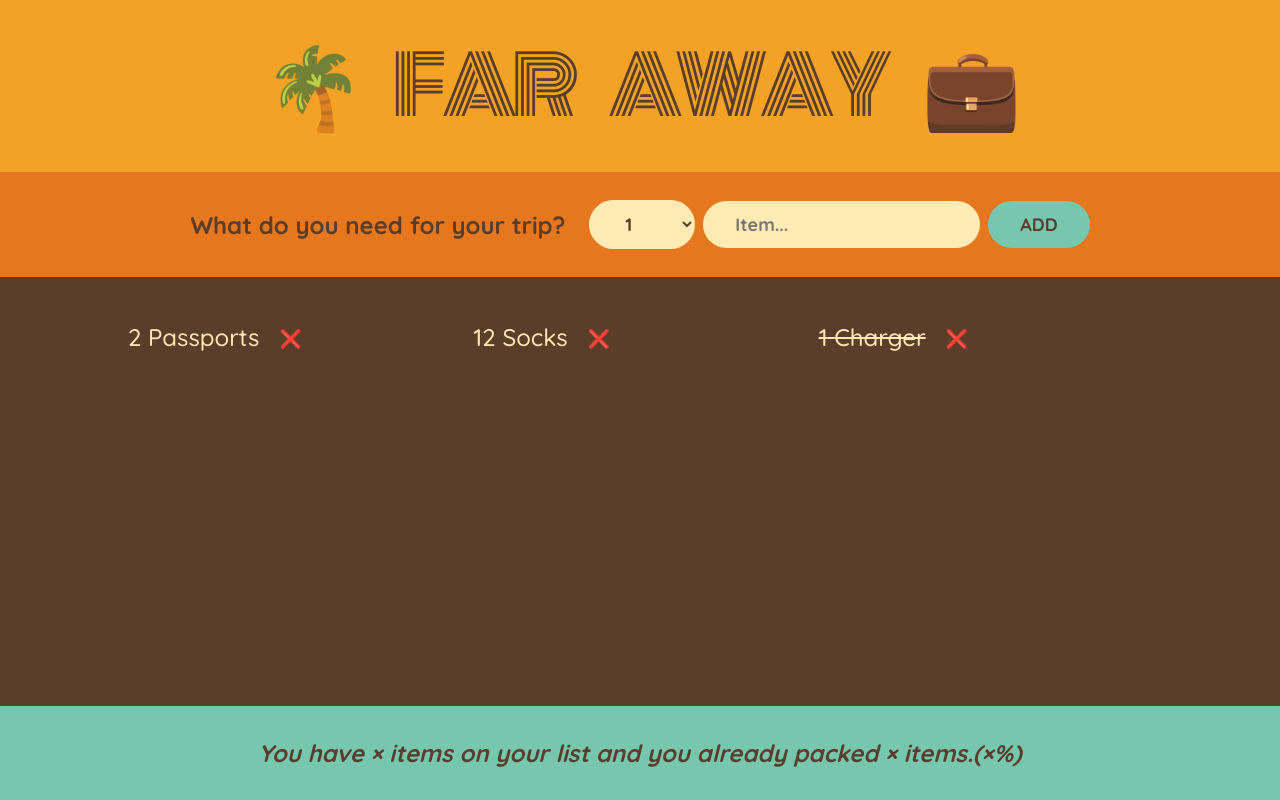
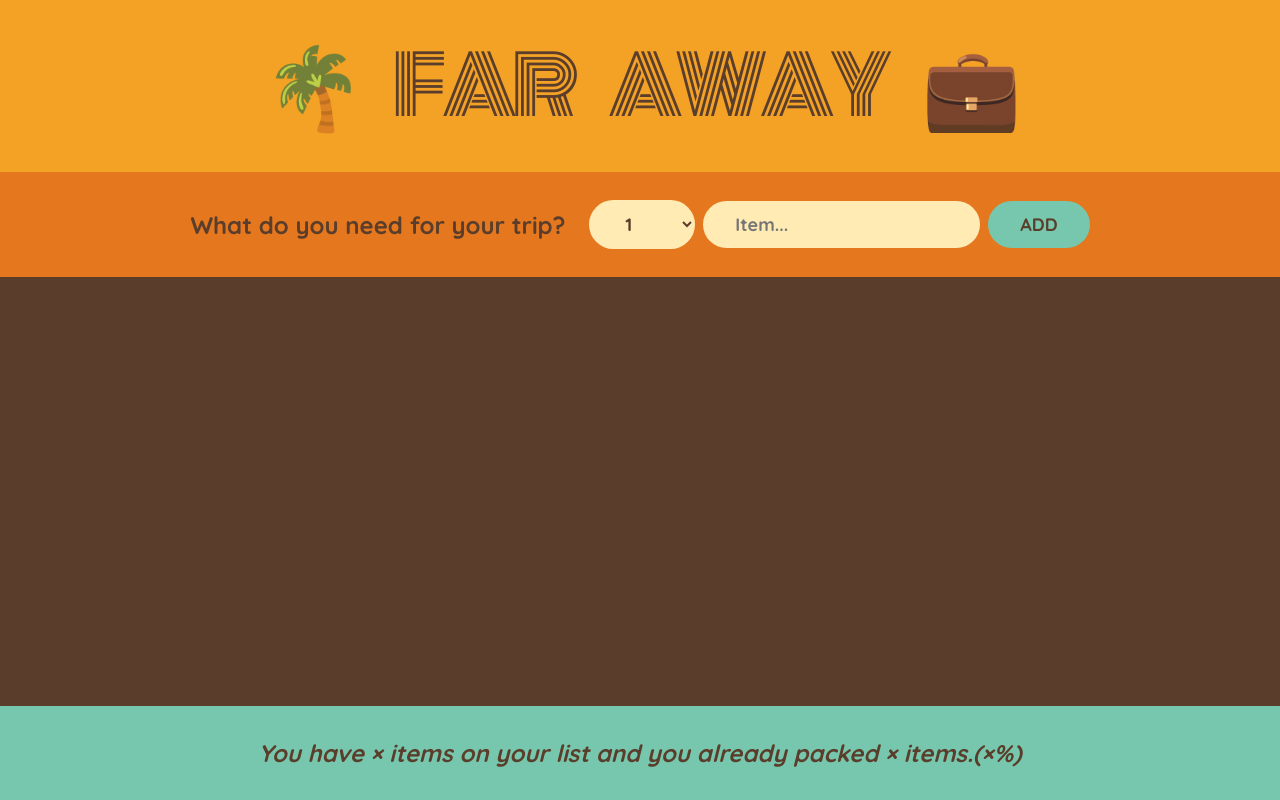
Before and after one commit to HectorKayman/react-travel-list-app, a React (Create React App) app: page / in a window 1280 px wide. Built offline with nearby package versions, Linux system fonts and the light colour scheme; the HTML template or start-up script is replaced by a standard one.

Commit message:
Add functionality to display user entered items
with the help of useState and State Lifting

```diff
--- a/src/App.js
+++ b/src/App.js
@@ -1,18 +1,17 @@
 import { useState } from 'react';
 
-// Sample list items
-const initialItems = [
-  { id: 1, description: 'Passports', quantity: 2, packed: false },
-  { id: 2, description: 'Socks', quantity: 12, packed: false },
-  { id: 3, description: 'Charger', quantity: 1, packed: true },
-];
+export default function App() {
+  const [items, setItems] = useState([]);
 
-export default function App() {
+  function handleAddItems(item) {
+    setItems((items) => [...items, item]);
+  }
+
   return (
     <div className="app">
       <Logo />
-      <Form />
-      <PackingList />
+      <Form onAddItems={handleAddItems} />
+      <PackingList items={items} />
       <Stats />
     </div>
   );
@@ -22,7 +21,7 @@
   return <h1>🌴 Far Away 💼</h1>;
 }
 
-function Form() {
+function Form({ onAddItems }) {
   const [description, setDescription] = useState('');
   const [quantity, setQuantity] = useState(1);
 
@@ -32,7 +31,7 @@
     if (!description) return;
 
     const newItem = { description, quantity, packed: false, id: Date.now() };
-    console.log(newItem);
+    onAddItems(newItem);
 
     setDescription((item) => (item = ''));
     setQuantity((qty) => (qty = 1));
@@ -62,11 +61,11 @@
   );
 }
 
-function PackingList() {
+function PackingList({ items }) {
   return (
     <div className="list">
       <ul>
-        {initialItems.map((item) => (
+        {items.map((item) => (
           <Item item={item} key={item.id} />
         ))}
       </ul>
```
